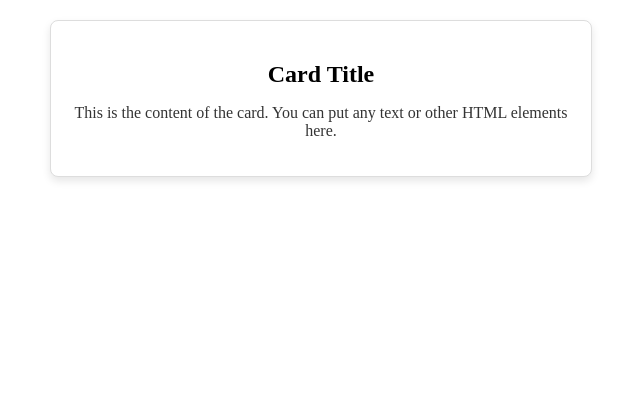
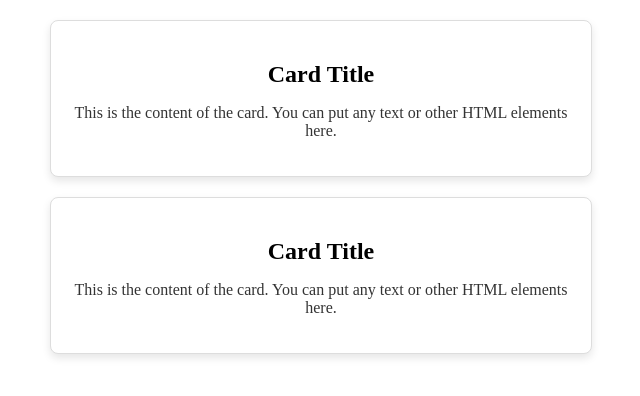
Before and after one commit to GitOutOfMySwampp/JiaYeeBirthday, a plain HTML site: page index.html in a window 1280 px wide. Shown: the whole page, without its empty margins (319-959 px from the left). Drawn offline with Linux system fonts and the light colour scheme.

Commit message:
Update index.html

```diff
--- a/index.html
+++ b/index.html
@@ -13,5 +13,11 @@
             <p>This is the content of the card. You can put any text or other HTML elements here.</p>
         </div>
     </div>
+    <div class="card">
+        <div class="card-content">
+            <h2>Card Title</h2>
+            <p>This is the content of the card. You can put any text or other HTML elements here.</p>
+        </div>
+    </div>
 </body>
 </html>
```
